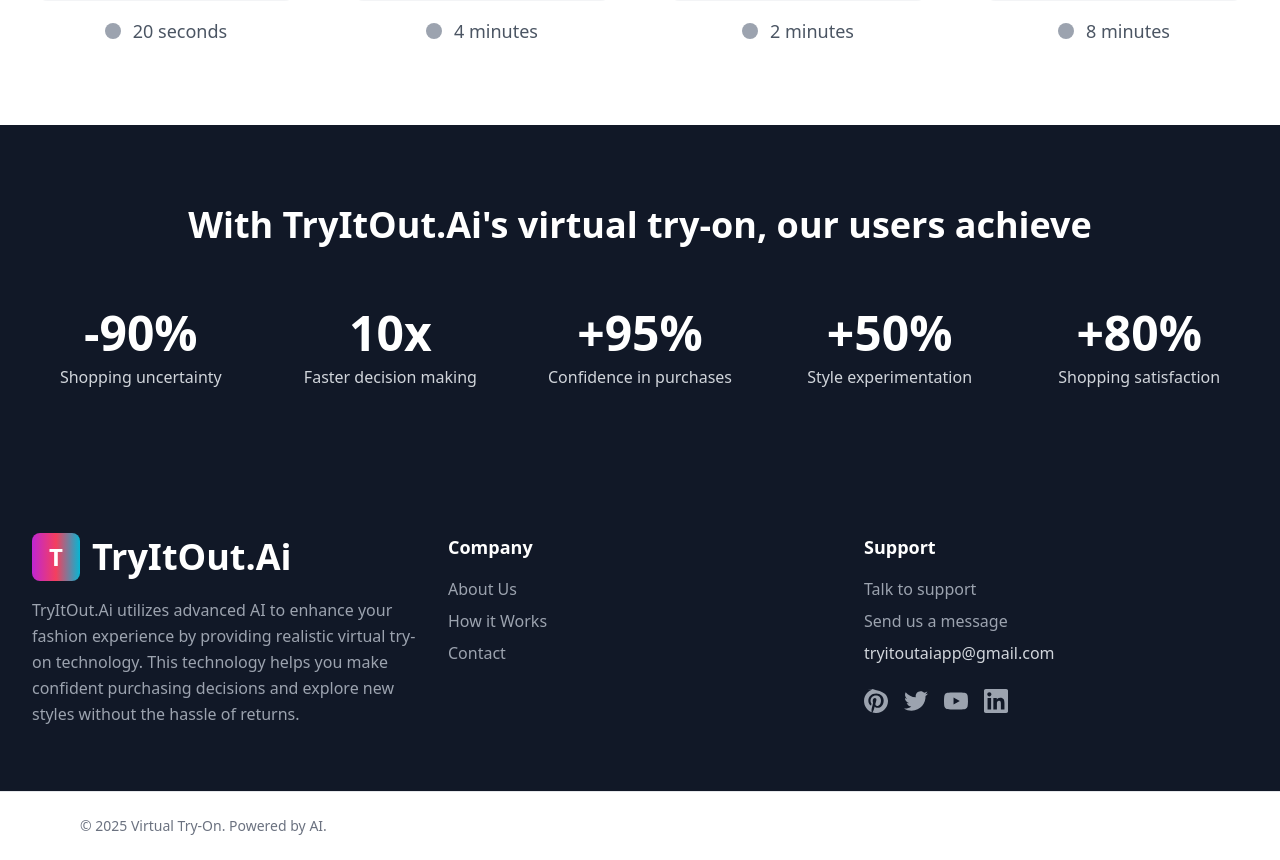
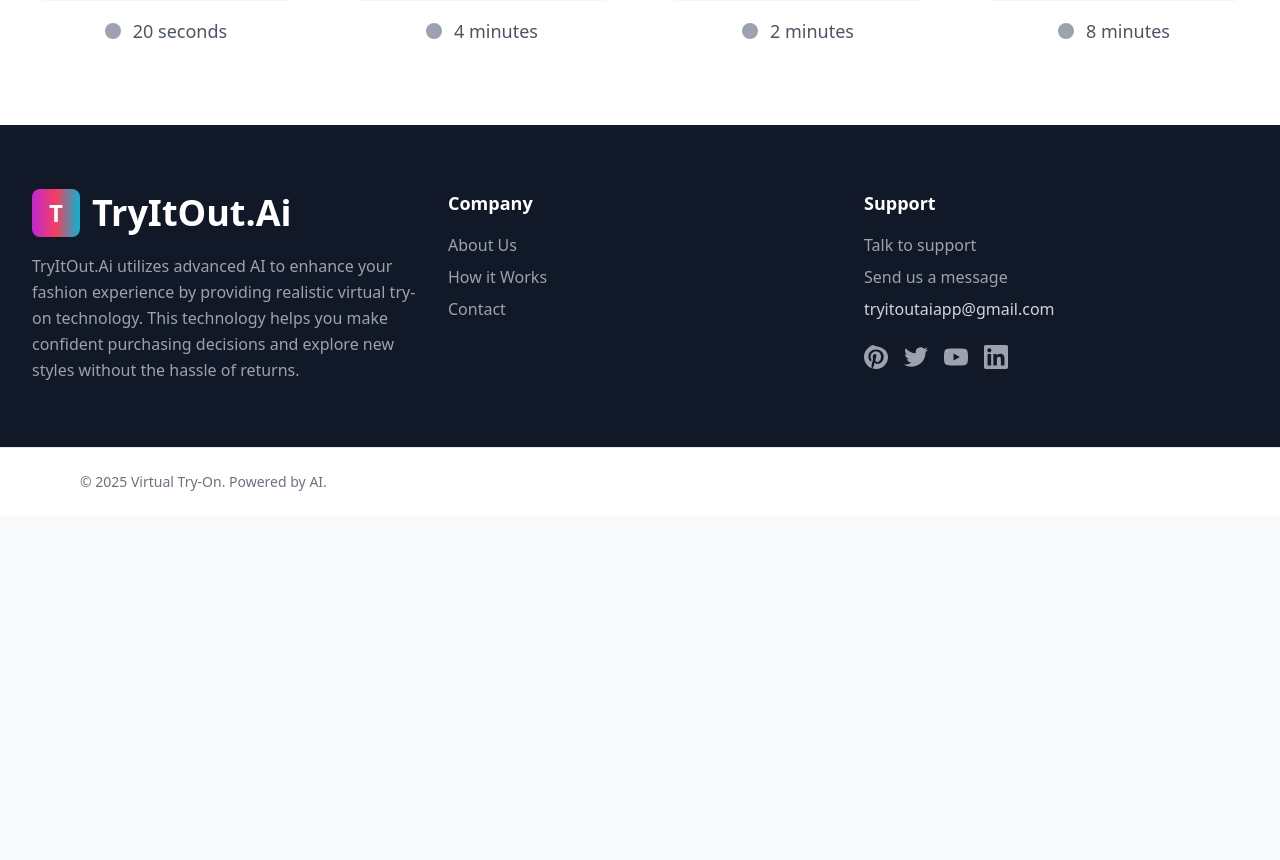
Before and after one commit to klohit60-hue/TryIToUT, a React (Vite) app in the folder frontend/: page / in a window 1280 px wide. Shown: the part 3560-4420 px from the top of the page. After the commit the page ends 4076 px from the top, so only its background shows below. Built offline with nearby package versions, Linux system fonts and the light colour scheme; no server answers.

Commit message:
chore(landing): remove customer achievements section per request

```diff
--- a/frontend/src/pages/Landing.tsx
+++ b/frontend/src/pages/Landing.tsx
@@ -506,41 +506,6 @@
         </div>
       </section>
 
-      {/* Customer Achievements Section */}
-      <section className="bg-gray-900 dark:bg-gray-800 py-20">
-        <div className="max-w-7xl mx-auto px-4 sm:px-6 lg:px-8">
-          <div className="text-center mb-16">
-            <h2 className="text-4xl font-bold text-white mb-6">With TryItOut.Ai's virtual try-on, our users achieve</h2>
-          </div>
-
-          <div className="grid grid-cols-1 md:grid-cols-2 lg:grid-cols-5 gap-8">
-            <div className="text-center">
-              <div className="text-5xl font-bold text-white mb-2">-90%</div>
-              <div className="text-gray-300">Shopping uncertainty</div>
-            </div>
-
-            <div className="text-center">
-              <div className="text-5xl font-bold text-white mb-2">10x</div>
-              <div className="text-gray-300">Faster decision making</div>
-            </div>
-
-            <div className="text-center">
-              <div className="text-5xl font-bold text-white mb-2">+95%</div>
-              <div className="text-gray-300">Confidence in purchases</div>
-            </div>
-
-            <div className="text-center">
-              <div className="text-5xl font-bold text-white mb-2">+50%</div>
-              <div className="text-gray-300">Style experimentation</div>
-            </div>
-
-            <div className="text-center">
-              <div className="text-5xl font-bold text-white mb-2">+80%</div>
-              <div className="text-gray-300">Shopping satisfaction</div>
-            </div>
-          </div>
-        </div>
-      </section>
 
       {/* Footer */}
       <footer className="bg-gray-900 dark:bg-gray-800 text-white py-16">
```
